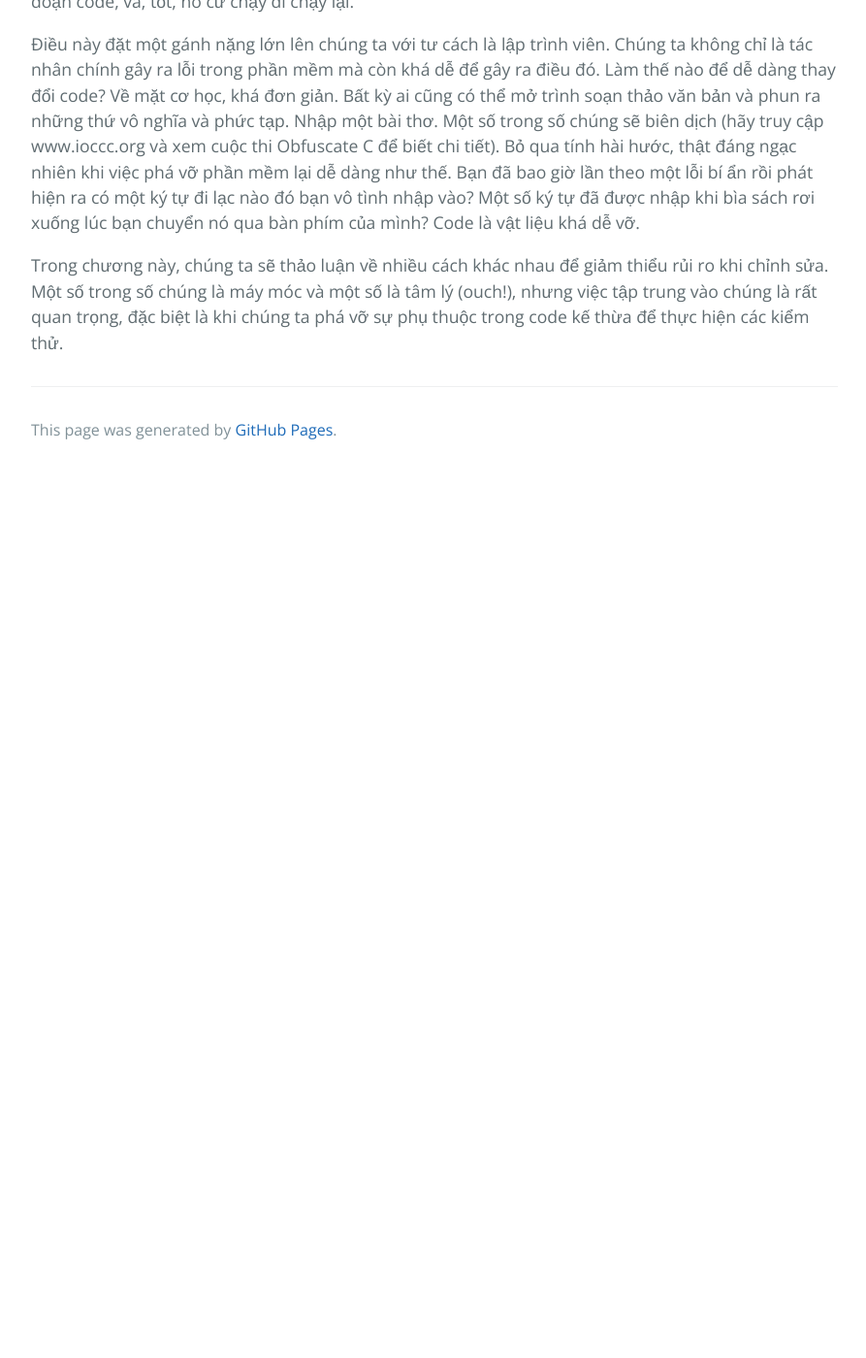
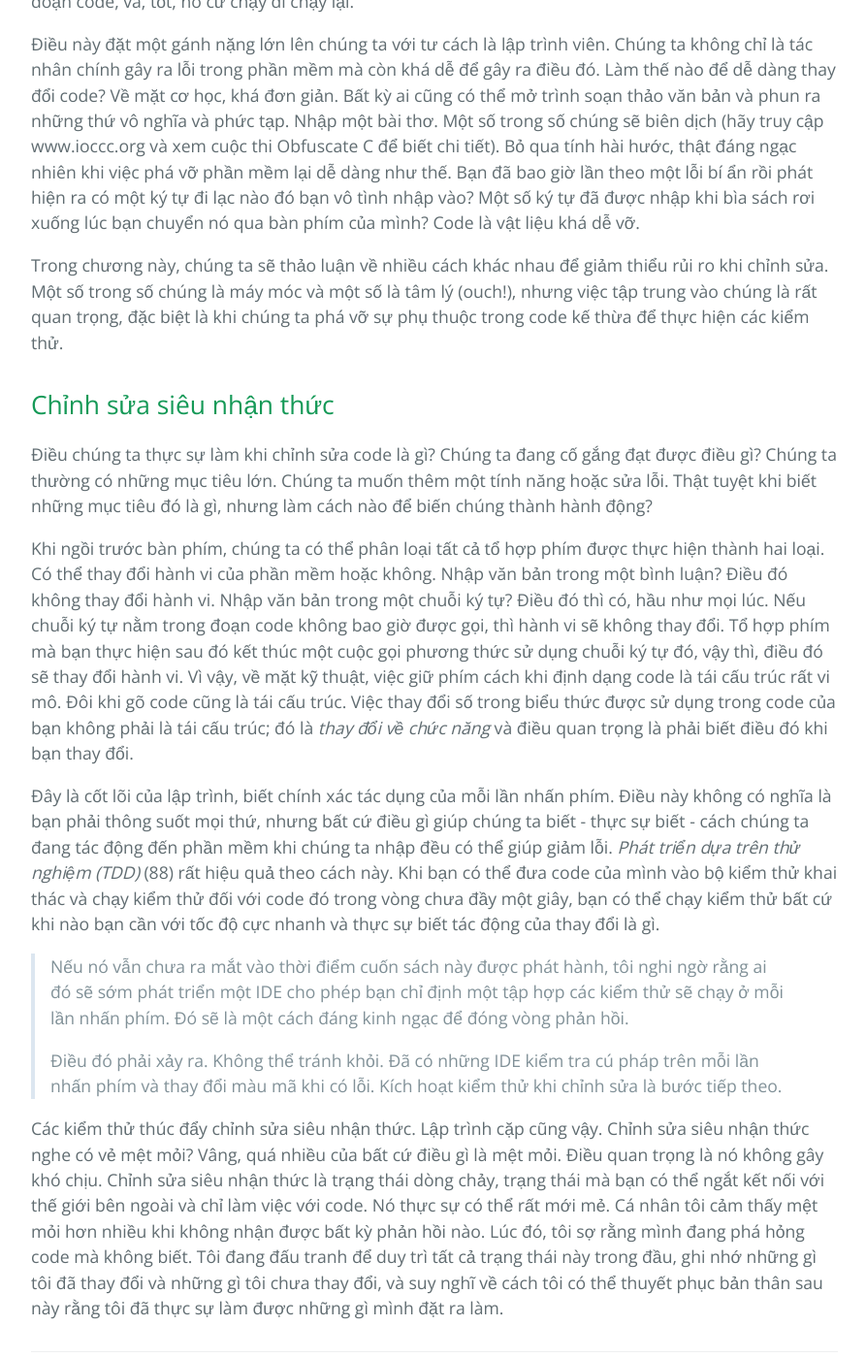
Before and after one commit to HaiBV/haibv.github.io, a Jekyll site: the page built from working-effectively-with-legacy-code/chapter-23-how-do-i-know-that-im-not-breaking-anything.md, in a window 1280 px wide and 1400 px high, scrolled down 694 px. Shown: the whole window at 97% size, without its empty margins (192-1085 px from the left). Built offline with Jekyll 4.4.1, drawn with Linux system fonts in a browser that asks for light colours; our own code applies the rules of GitHub Pages for plain Markdown files; before the commit the page ends 1181 px from its top, so only the background shows below that.

Commit message:
Book - Working Efectively with Legacy Code - P2 - C23

```diff
--- a/working-effectively-with-legacy-code/chapter-23-how-do-i-know-that-im-not-breaking-anything.md
+++ b/working-effectively-with-legacy-code/chapter-23-how-do-i-know-that-im-not-breaking-anything.md
@@ -9,3 +9,17 @@ Code là một loại vật liệu xây dựng kỳ lạ. Hầu hết các vật
 Điều này đặt một gánh nặng lớn lên chúng ta với tư cách là lập trình viên. Chúng ta không chỉ là tác nhân chính gây ra lỗi trong phần mềm mà còn khá dễ để gây ra điều đó. Làm thế nào để dễ dàng thay đổi code? Về mặt cơ học, khá đơn giản. Bất kỳ ai cũng có thể mở trình soạn thảo văn bản và phun ra những thứ vô nghĩa và phức tạp. Nhập một bài thơ. Một số trong số chúng sẽ biên dịch (hãy truy cập www.ioccc.org và xem cuộc thi Obfuscate C để biết chi tiết). Bỏ qua tính hài hước, thật đáng ngạc nhiên khi việc phá vỡ phần mềm lại dễ dàng như thế. Bạn đã bao giờ lần theo một lỗi bí ẩn rồi phát hiện ra có một ký tự đi lạc nào đó bạn vô tình nhập vào? Một số ký tự đã được nhập khi bìa sách rơi xuống lúc bạn chuyển nó qua bàn phím của mình? Code là vật liệu khá dễ vỡ.
 
 Trong chương này, chúng ta sẽ thảo luận về nhiều cách khác nhau để giảm thiểu rủi ro khi chỉnh sửa. Một số trong số chúng là máy móc và một số là tâm lý (ouch!), nhưng việc tập trung vào chúng là rất quan trọng, đặc biệt là khi chúng ta phá vỡ sự phụ thuộc trong code kế thừa để thực hiện các kiểm thử.
+
+## Chỉnh sửa siêu nhận thức
+
+Điều chúng ta thực sự làm khi chỉnh sửa code là gì? Chúng ta đang cố gắng đạt được điều gì? Chúng ta thường có những mục tiêu lớn. Chúng ta muốn thêm một tính năng hoặc sửa lỗi. Thật tuyệt khi biết những mục tiêu đó là gì, nhưng làm cách nào để biến chúng thành hành động?
+
+Khi ngồi trước bàn phím, chúng ta có thể phân loại tất cả tổ hợp phím được thực hiện thành hai loại. Có thể thay đổi hành vi của phần mềm hoặc không. Nhập văn bản trong một bình luận? Điều đó không thay đổi hành vi. Nhập văn bản trong một chuỗi ký tự? Điều đó thì có, hầu như mọi lúc. Nếu chuỗi ký tự nằm trong đoạn code không bao giờ được gọi, thì hành vi sẽ không thay đổi. Tổ hợp phím mà bạn thực hiện sau đó kết thúc một cuộc gọi phương thức sử dụng chuỗi ký tự đó, vậy thì, điều đó sẽ thay đổi hành vi. Vì vậy, về mặt kỹ thuật, việc giữ phím cách khi định dạng code là tái cấu trúc rất vi mô. Đôi khi gõ code cũng là tái cấu trúc. Việc thay đổi số trong biểu thức được sử dụng trong code của bạn không phải là tái cấu trúc; đó là _thay đổi về chức năng_ và điều quan trọng là phải biết điều đó khi bạn thay đổi.
+
+Đây là cốt lõi của lập trình, biết chính xác tác dụng của mỗi lần nhấn phím. Điều này không có nghĩa là bạn phải thông suốt mọi thứ, nhưng bất cứ điều gì giúp chúng ta biết - thực sự biết - cách chúng ta đang tác động đến phần mềm khi chúng ta nhập đều có thể giúp giảm lỗi. _Phát triển dựa trên thử nghiệm (TDD)_ (88) rất hiệu quả theo cách này. Khi bạn có thể đưa code của mình vào bộ kiểm thử khai thác và chạy kiểm thử đối với code đó trong vòng chưa đầy một giây, bạn có thể chạy kiểm thử bất cứ khi nào bạn cần với tốc độ cực nhanh và thực sự biết tác động của thay đổi là gì.
+
+> Nếu nó vẫn chưa ra mắt vào thời điểm cuốn sách này được phát hành, tôi nghi ngờ rằng ai đó sẽ sớm phát triển một IDE cho phép bạn chỉ định một tập hợp các kiểm thử sẽ chạy ở mỗi lần nhấn phím. Đó sẽ là một cách đáng kinh ngạc để đóng vòng phản hồi.
+>
+> Điều đó phải xảy ra. Không thể tránh khỏi. Đã có những IDE kiểm tra cú pháp trên mỗi lần nhấn phím và thay đổi màu mã khi có lỗi. Kích hoạt kiểm thử khi chỉnh sửa là bước tiếp theo.
+
+Các kiểm thử thúc đẩy chỉnh sửa siêu nhận thức. Lập trình cặp cũng vậy. Chỉnh sửa siêu nhận thức nghe có vẻ mệt mỏi? Vâng, quá nhiều của bất cứ điều gì là mệt mỏi. Điều quan trọng là nó không gây khó chịu. Chỉnh sửa siêu nhận thức là trạng thái dòng chảy, trạng thái mà bạn có thể ngắt kết nối với thế giới bên ngoài và chỉ làm việc với code. Nó thực sự có thể rất mới mẻ. Cá nhân tôi cảm thấy mệt mỏi hơn nhiều khi không nhận được bất kỳ phản hồi nào. Lúc đó, tôi sợ rằng mình đang phá hỏng code mà không biết. Tôi đang đấu tranh để duy trì tất cả trạng thái này trong đầu, ghi nhớ những gì tôi đã thay đổi và những gì tôi chưa thay đổi, và suy nghĩ về cách tôi có thể thuyết phục bản thân sau này rằng tôi đã thực sự làm được những gì mình đặt ra làm.
```
